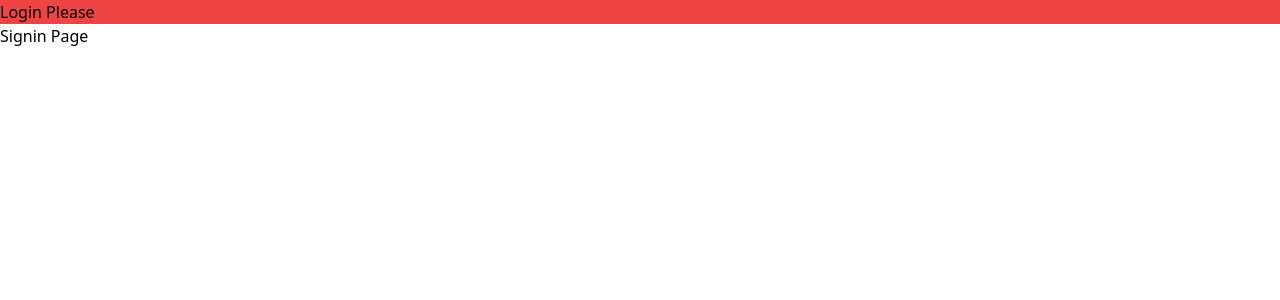
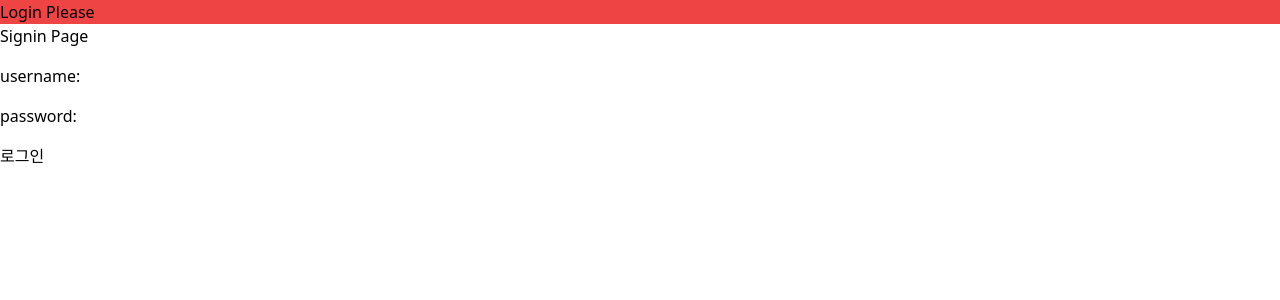
Before and after one commit to taewonnn/Wooma, a React (Create React App) app: page /signin in a window 1280 px wide. Shown: the top 300 px of the page. Built offline with nearby package versions, Linux system fonts and the light colour scheme.

Commit message:
feat: 로그인 페이지

```diff
--- a/src/pages/Signin.tsx
+++ b/src/pages/Signin.tsx
@@ -1,7 +1,41 @@
+import { useForm } from 'react-hook-form';
+import { ISigninForm } from '../types/sign';
+
 function Signin() {
+  const { register, handleSubmit } = useForm<ISigninForm>();
+  // console.log(watch());
+
+  /** validation 끝난 이후 실행되는 함수 */
+  const onValid = (data: ISigninForm) => {
+    console.log('제출한 데이터 묶음 확인:', data);
+  };
   return (
     <>
       <p>Signin Page</p>
+
+      <form onSubmit={handleSubmit(onValid)}>
+        <div className="flex justify-start mt-4 mb-4">
+          <label htmlFor="username">username: </label>
+          <input
+            {...register('username', { required: '아이디 입력해주세요' })}
+            type="text"
+            name="username"
+            id="username"
+          />
+        </div>
+
+        <div className="flex justify-start mt-4 mb-4">
+          <label htmlFor="password">password: </label>
+          <input
+            {...register('password', { required: '비밀번호 입력해주세요' })}
+            type="text"
+            name="password"
+            id="password"
+          />
+        </div>
+
+        <button>로그인</button>
+      </form>
     </>
   );
 }
```
